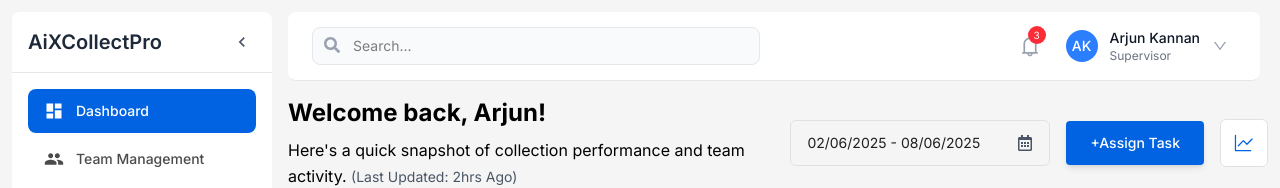
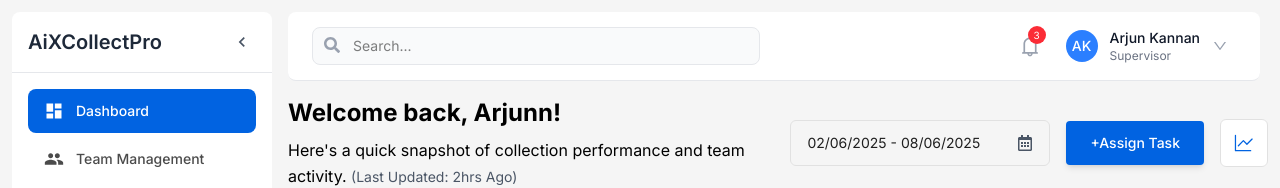
Before and after one commit to ITCartofficial/aixcollectpro, a React (Vite) app: page / in a window 1280 px wide. Shown: the top 188 px of the page. Built offline with nearby package versions, Linux system fonts and the light colour scheme; sample sign-in values are in the browser's storage.

Commit message:
Clone dev branch

```diff
--- a/src/pages/dashboard/features/TitleSection.tsx
+++ b/src/pages/dashboard/features/TitleSection.tsx
@@ -13,7 +13,7 @@ const TitleSection: React.FC<TitleSectionProps> = ({ onAssignTaskClick }) => {
             <div className="flex flex-col lg:flex-row lg:justify-between lg:items-center gap-4 lg:gap-6 mr-3">
                 <div className="flex-1">
                     <h1 className="text-xl lg:text-2xl font-bold text-black mb-2">
-                        Welcome back, Arjun!
+                        Welcome back, Arjunn!
                     </h1>
                     <p className="text-sm sm:text-base text-black leading-relaxed">
                         Here's a quick snapshot of collection performance and team activity.{" "}
```
